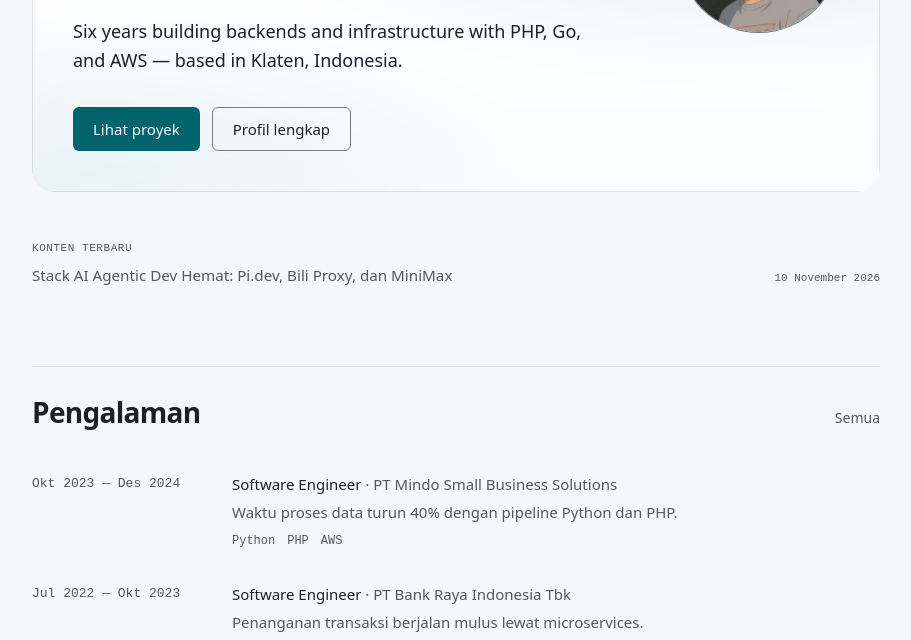
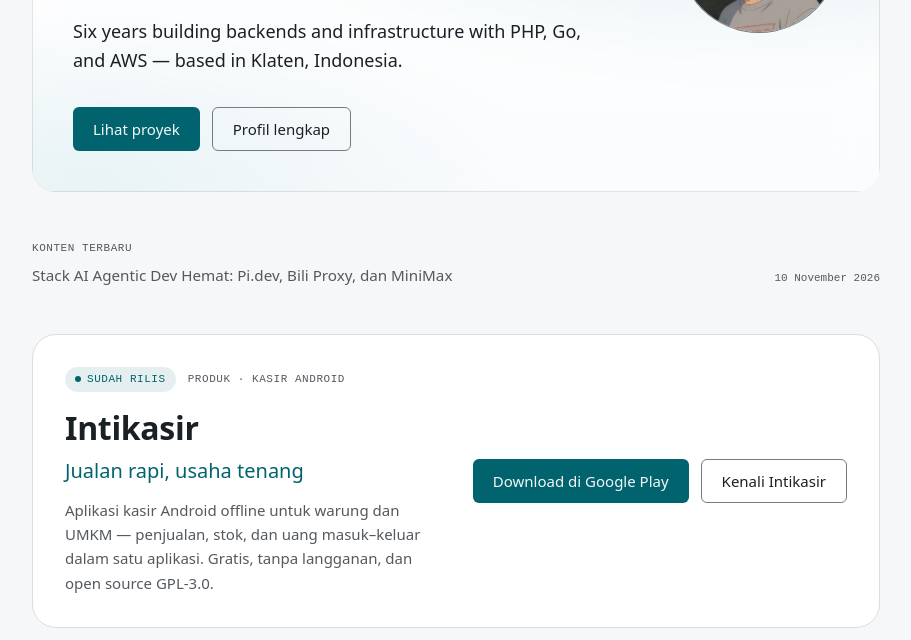
Before and after one commit to ajikamaludin-dev/ajikamaludin-dev.github.io, an Astro site: page / in a window 1280 px wide. Shown: the part 302-942 px from the top of the page, without its empty margins (184-1095 px from the left). Built offline with nearby package versions, Linux system fonts and the light colour scheme; Astro itself is replaced by a stand-in of ours.

Commit message:
feat: add Intikasir product section with download links and details

```diff
--- a/src/pages/index.astro
+++ b/src/pages/index.astro
@@ -1,12 +1,14 @@
 ---
 import { getCollection } from "astro:content";
 import { experience } from "../data/experience.ts";
+import { intikasirDownloadUrl, products } from "../data/products.ts";
 import { navLinks, profile } from "../data/profile.ts";
 import BaseLayout from "../layouts/BaseLayout.astro";
 import { formatPublishedDate, formatRange } from "../utils/date.ts";
 
 const recent = experience.slice(0, 3);
 const summaryHref = navLinks.find((l) => l.label === "Projects")?.href ?? "/projects/";
+const intikasir = products.find((p) => p.slug === "intikasir");
 
 const latestPost = (await getCollection("blog", ({ data }) => !data.draft)).sort(
   (a, b) => b.data.pubDate.getTime() - a.data.pubDate.getTime(),
@@ -97,6 +99,57 @@ const latestPost = (await getCollection("blog", ({ data }) => !data.draft)).sort
     )
   }
 
+  {
+    intikasir && (
+      <section class="mt-12 @container" aria-labelledby="rilis-intikasir">
+        <div class="rounded-3xl border border-border-subtle bg-surface-raised p-6 sm:p-8">
+          <div class="flex flex-col gap-6 @md:flex-row @md:items-center @md:justify-between">
+            <div class="min-w-0">
+              <p class="flex flex-wrap items-center gap-x-3 gap-y-1">
+                <span class="inline-flex items-center gap-1.5 rounded-full bg-accent/10 px-2.5 py-1 font-mono text-[11px] uppercase tracking-wider text-accent">
+                  <span aria-hidden="true" class="h-1.5 w-1.5 rounded-full bg-accent"></span>
+                  Sudah rilis
+                </span>
+                <span class="font-mono text-[11px] uppercase tracking-wider text-fg-muted">
+                  Produk · Kasir Android
+                </span>
+              </p>
+              <h2
+                id="rilis-intikasir"
+                class="mt-3 text-[clamp(1.5rem,3vw,2rem)] font-semibold tracking-[-0.01em]"
+              >
+                {intikasir.name}
+              </h2>
+              <p class="mt-1 text-[clamp(1.05rem,1.7vw,1.25rem)] font-medium text-accent">
+                {intikasir.tagline}
+              </p>
+              <p class="mt-3 max-w-[58ch] text-[15px] leading-relaxed text-fg-muted">
+                Aplikasi kasir Android offline untuk warung dan UMKM — penjualan, stok, dan uang
+                masuk–keluar dalam satu aplikasi. Gratis, tanpa langganan, dan open source GPL-3.0.
+              </p>
+            </div>
+            <div class="flex shrink-0 flex-wrap gap-3">
+              <a
+                href={intikasirDownloadUrl}
+                target="_blank"
+                rel="noopener"
+                class="inline-flex min-h-11 items-center rounded-md bg-accent px-5 text-[15px] font-medium text-surface transition-opacity duration-150 hover:opacity-90"
+              >
+                Download di Google Play
+              </a>
+              <a
+                href="/intikasir/"
+                class="inline-flex min-h-11 items-center rounded-md border border-border-control px-5 text-[15px] text-fg transition-colors duration-150 hover:border-accent hover:text-accent"
+              >
+                Kenali Intikasir
+              </a>
+            </div>
+          </div>
+        </div>
+      </section>
+    )
+  }
+
   <section class="mt-20" aria-labelledby="pengalaman">
     <div class="flex items-baseline justify-between gap-4 border-t border-border-subtle pt-6">
       <h2 id="pengalaman" class="text-[clamp(1.35rem,2.5vw,1.75rem)] font-semibold tracking-tight">
```
